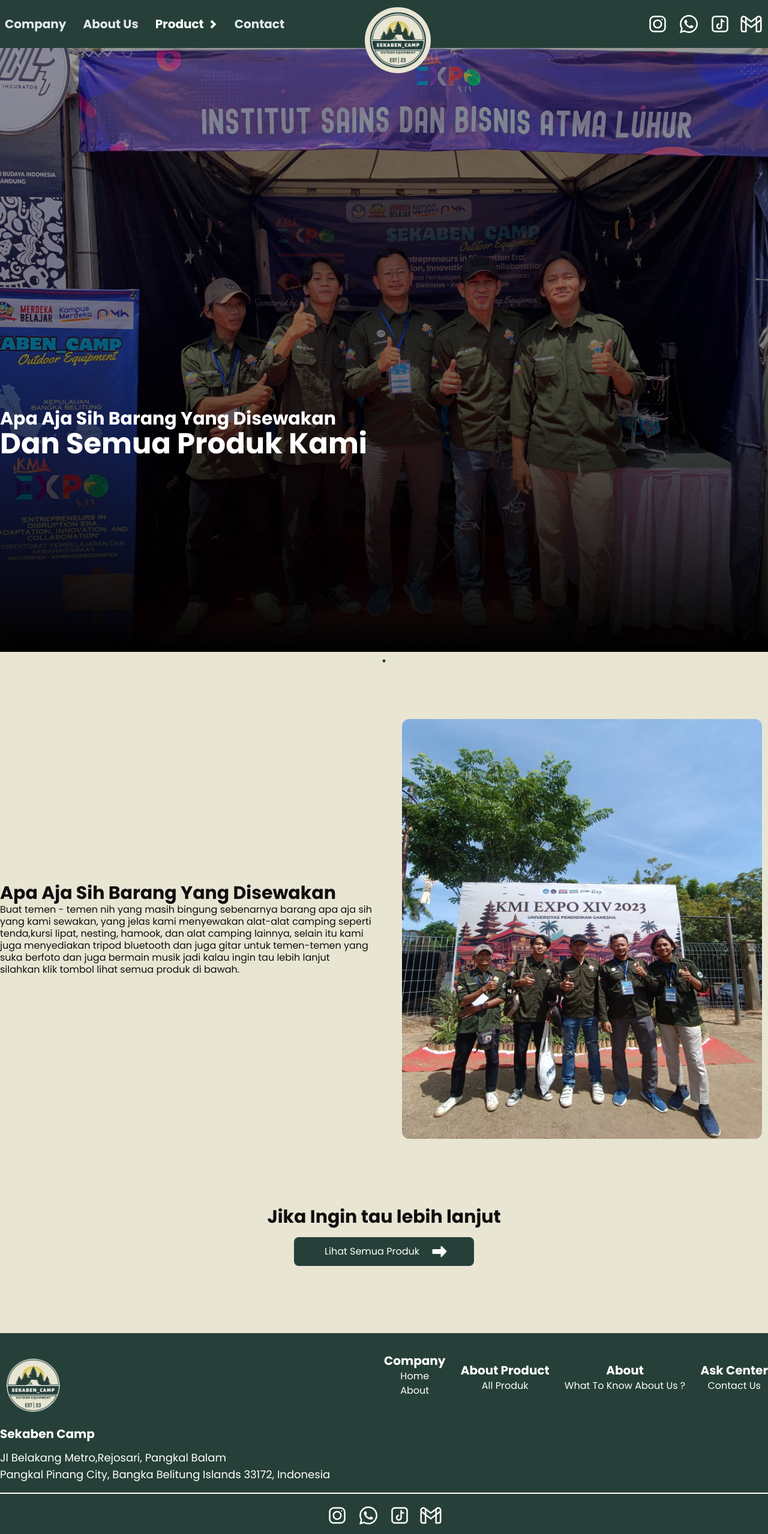
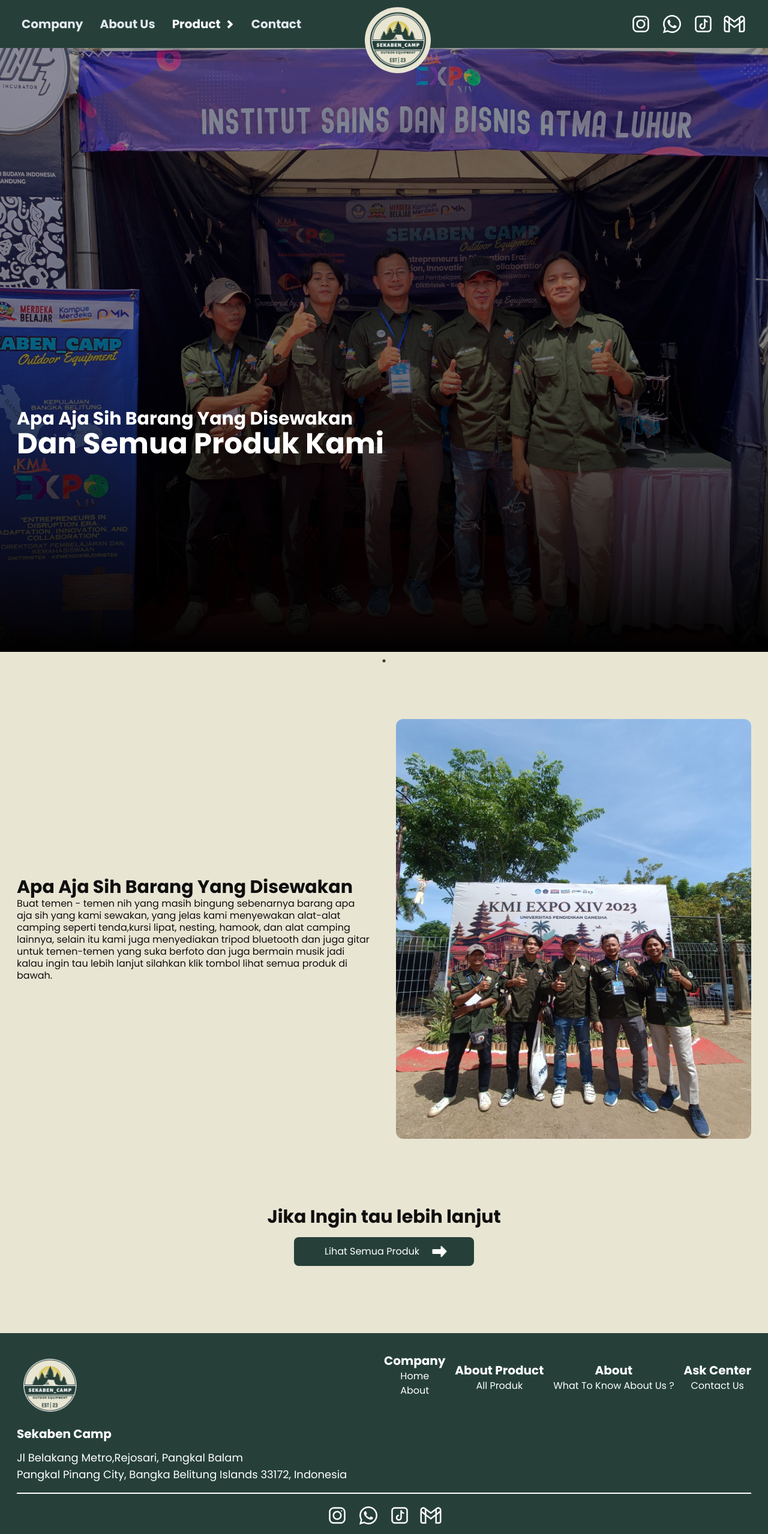
Before and after one commit to evanstef/Sekaben-camp, a Next.js app: page /product in a window 1280 px wide. Shown: the top 2558 px of the page at 60% size. Built offline with nearby package versions, Linux system fonts and the light colour scheme.

Commit message:
perbaikan mode di laptop

```diff
--- a/app/_component/ContactPage.tsx
+++ b/app/_component/ContactPage.tsx
@@ -22,7 +22,7 @@
             <div>
               <Image className='w-full md:h-[400px] lg:h-[750px]' src={image} alt='' />
                 <div className="absolute top-0 w-full h-full bg-gradient-to-b from-black/40 via-black/50 to-black">
-                    <motion.div initial={{opacity: 0, y: -100}} animate={{opacity: 1, y: 0, transition : {duration : 0.7}}} className='text-white mt-[120px] md:mt-[300px] lg:mt-[500px] container mx-auto px-7 md:px-0'>
+                    <motion.div initial={{opacity: 0, y: -100}} animate={{opacity: 1, y: 0, transition : {duration : 0.7}}} className='text-white mt-[120px] md:mt-[300px] lg:mt-[500px] container mx-auto px-7'>
                         <h1 className='md:text-3xl lg:text-5xl font-bold'>Tinggalkan Pesan Dibawah jika ingin bertanya</h1>
                     </motion.div>
                 </div>
--- a/app/_component/Footer.tsx
+++ b/app/_component/Footer.tsx
@@ -6,7 +6,7 @@
 const Footer = () => {
     return (
         <div className='bg-hijau-kalem py-8 text-white mt-28'>
-            <div className='container mx-auto px-7 md:px-0'>
+            <div className='container mx-auto px-7'>
                 <div className='flex flex-col items-center md:items-start md:flex-row md:justify-between border-b-2 border-white pb-4'>
 
                     <div className='space-y-3 w-full md:w-1/2 mb-5 md:mb-0'>
--- a/app/_component/Navbar.tsx
+++ b/app/_component/Navbar.tsx
@@ -7,6 +7,7 @@
 import Image from 'next/image'
 import { usePathname } from 'next/navigation'
 import {motion} from 'framer-motion'
+import Wrapper from './Wrapper'
 
 const Navbar = () => {
 
@@ -27,16 +28,17 @@
 
   return (
     <div className='navbar bg-hijau-kalem'>
-      {/* Mode Mobile */}
 
-      <div className='container mx-auto  justify-between items-center font-bold lg:text-xl text-slate-200 py-3'>
+      <div className='container mx-auto px-7 justify-between items-center font-bold lg:text-xl text-slate-200 py-3'>
+
         {/* Hamburger Menu */}
           <div onClick={() => handleClick()} className='flex flex-col z-50 gap-2 items-center justify-center md:hidden'>
             <span className={`bg-slate-200 w-9 h-1 rounded-full duration-300 ease-in-out ${hamburger ? 'rotate-45 origin-top-left' : ''}`}></span>
             <span className={`bg-slate-200 w-9 h-1 rounded-full duration-300 ease-in-out ${hamburger ? 'scale-0' : ''}`}></span>
             <span className={`bg-slate-200 w-9 h-1 rounded-full duration-300 ease-in-out ${hamburger ? '-rotate-45 origin-bottom-left' : ''}`}></span>
           </div>
-        {/* Hamburger Menu */}
+        {/* Akhir Hamburger Menu */}
+
           <div className='hidden md:flex gap-7'>
             <Link className={`${pathName === '/' ? 'text-white' : ''} hover:text-white duration-200 ease-in-out`} href={"/"}>Company</Link>
               <Link className={`${pathName === '/about' ? 'text-white' : ''} hover:text-white duration-200 ease-in-out`}  href={"/about"}>About Us</Link>
--- a/app/_component/ProductPage.tsx
+++ b/app/_component/ProductPage.tsx
@@ -24,7 +24,7 @@
           <div>
             <Image className='w-full h-[230px] md:h-[500px] lg:h-[1000px]' src={image} alt="" />
             <div className="absolute top-0 w-full h-full bg-gradient-to-b from-black/40 via-black/50 to-black">
-              <motion.div initial={{opacity: 0, x: 100}} animate={{opacity: 1, x: 0, transition : {duration : 0.7}}} className='text-white mt-[150px] md:mt-[300px] lg:mt-[600px] container mx-auto px-7 md:px-0'>
+              <motion.div initial={{opacity: 0, x: 100}} animate={{opacity: 1, x: 0, transition : {duration : 0.7}}} className='text-white mt-[150px] md:mt-[300px] lg:mt-[600px] container mx-auto px-7'>
                 <h1 className='md:text-3xl font-bold'>Apa Aja Sih Barang Yang Disewakan</h1>
                 <h1 className='text-2xl md:text-5xl font-bold'>Dan Semua Produk Kami</h1>
               </motion.div>
--- a/app/_component/Wrapper.tsx
+++ b/app/_component/Wrapper.tsx
@@ -7,7 +7,7 @@
 
 const Wrapper = ({title, children} : WrapperProps) => {
   return (
-    <section className='container mx-auto px-7 md:px-0'>
+    <section className='container mx-auto px-7'>
         <h1 className='text-center text-xl md:text-4xl font-bold my-8'>{title}</h1>
         <div>{children}</div>
     </section>
--- a/app/layout.tsx
+++ b/app/layout.tsx
@@ -44,7 +44,7 @@
 }>) {
   return (
     <html lang="en">
-      <body className={`bg-cream-susu ${inter.className}`}>
+      <body className={`bg-cream-susu overflow-x-hidden ${inter.className}`}>
         <Navbar />
         {children}
         <Footer />
```
Also changed, not shown: app/_component/HomePage.tsx (+2 -2 lines).
